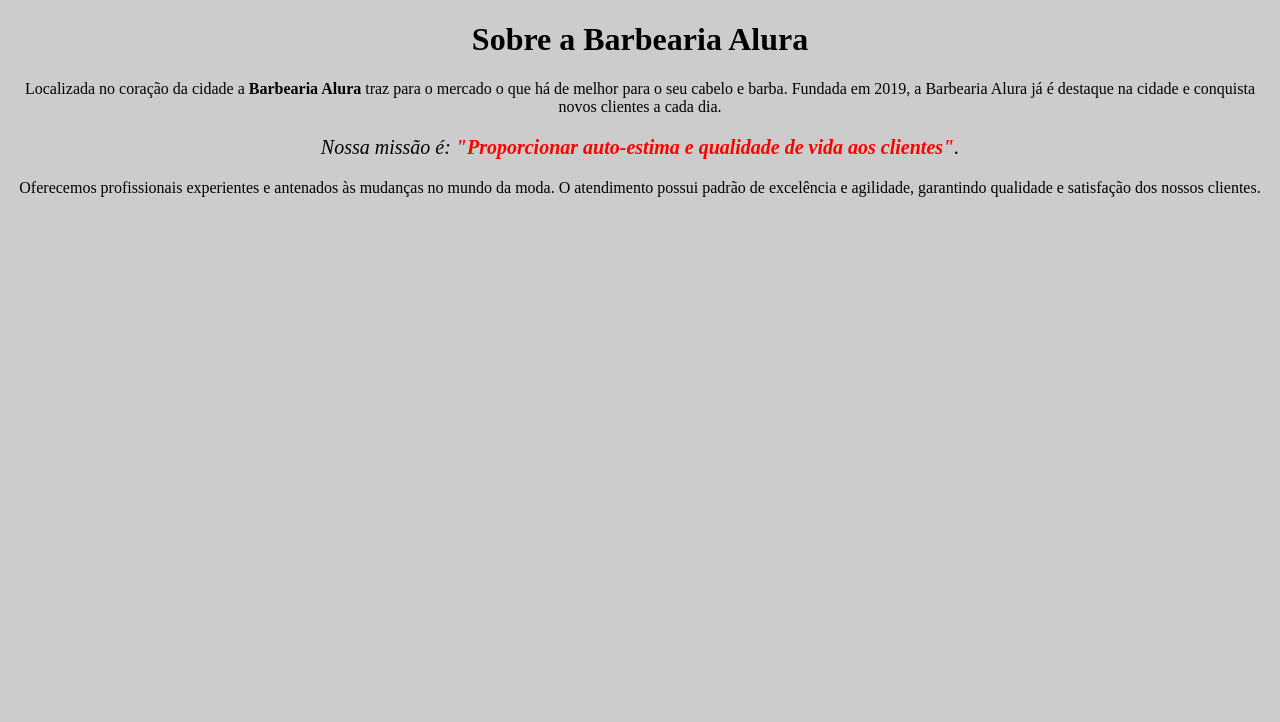
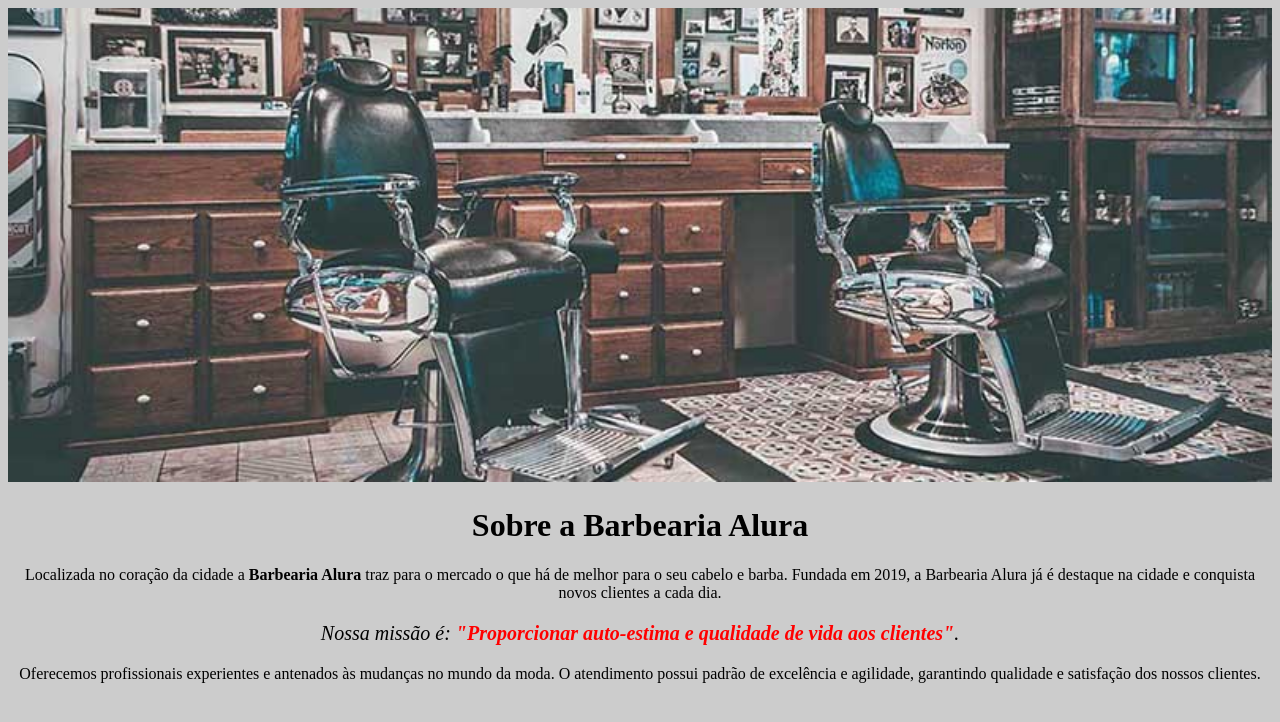
Before and after one commit to FellipeOliveiraBartalini/cursos-alura, a plain HTML site: page HTML5_CSS3_parte-1/index.html in a window 1280 px wide. Drawn offline with Linux system fonts and the light colour scheme.

Commit message:
--Aula3-- Utilizar Id e largura de img

```diff
--- a/HTML5_CSS3_parte-1/index.html
+++ b/HTML5_CSS3_parte-1/index.html
@@ -8,12 +8,13 @@
         <title>Barbearia Alura</title>
     </head>
     <body>
+        <img id="banner" src="./banner.jpg">
 
-        <h1 style="text-align: center;">Sobre a Barbearia Alura</h1>
+        <h1>Sobre a Barbearia Alura</h1>
 
         <p>Localizada no coração da cidade a <strong>Barbearia Alura</strong> traz para o mercado o que há de melhor para o seu cabelo e barba. Fundada em 2019, a Barbearia Alura já é destaque na cidade e conquista novos clientes a cada dia.</p>
 
-        <p style="font-size: 20px;"><em>Nossa missão é: <strong>"Proporcionar auto-estima e qualidade de vida aos clientes"</strong>.</em></p>
+        <p id="missao"><em>Nossa missão é: <strong>"Proporcionar auto-estima e qualidade de vida aos clientes"</strong>.</em></p>
 
         <p>Oferecemos profissionais experientes e antenados às mudanças no mundo da moda. O atendimento possui padrão de excelência e agilidade, garantindo qualidade e satisfação dos nossos clientes.</p>
 
--- a/HTML5_CSS3_parte-1/style.css
+++ b/HTML5_CSS3_parte-1/style.css
@@ -1,11 +1,23 @@
 body {
     background: #ccc;
+}
+
+#banner {
+    width: 100%;
+}
+
+h1 {
+    text-align: center;
 }
 
 p {
     text-align: center;
 }
 
+#missao {
+    font-size: 20px;
+}
+
 em strong {
     color: #f00;
 }
```
Also changed, not shown: HTML5_CSS3_parte-1/banner.jpg (added).
